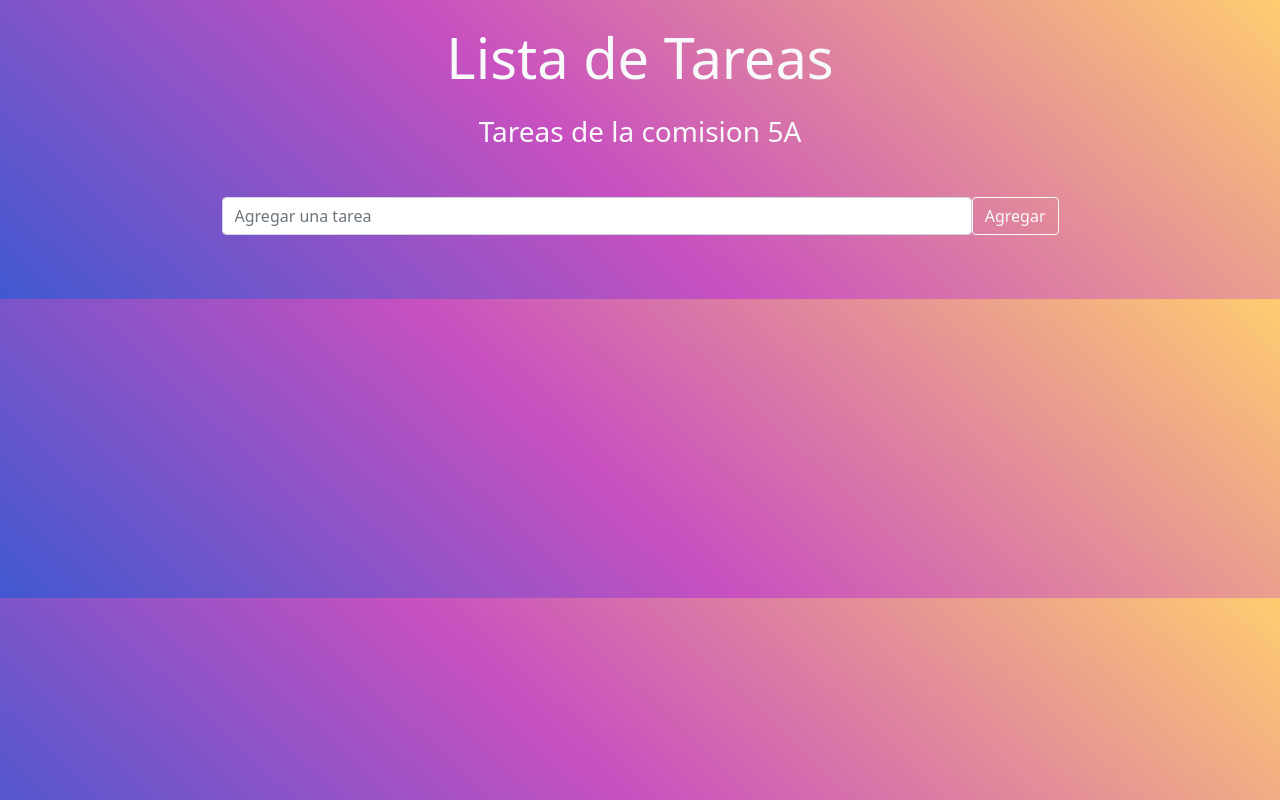
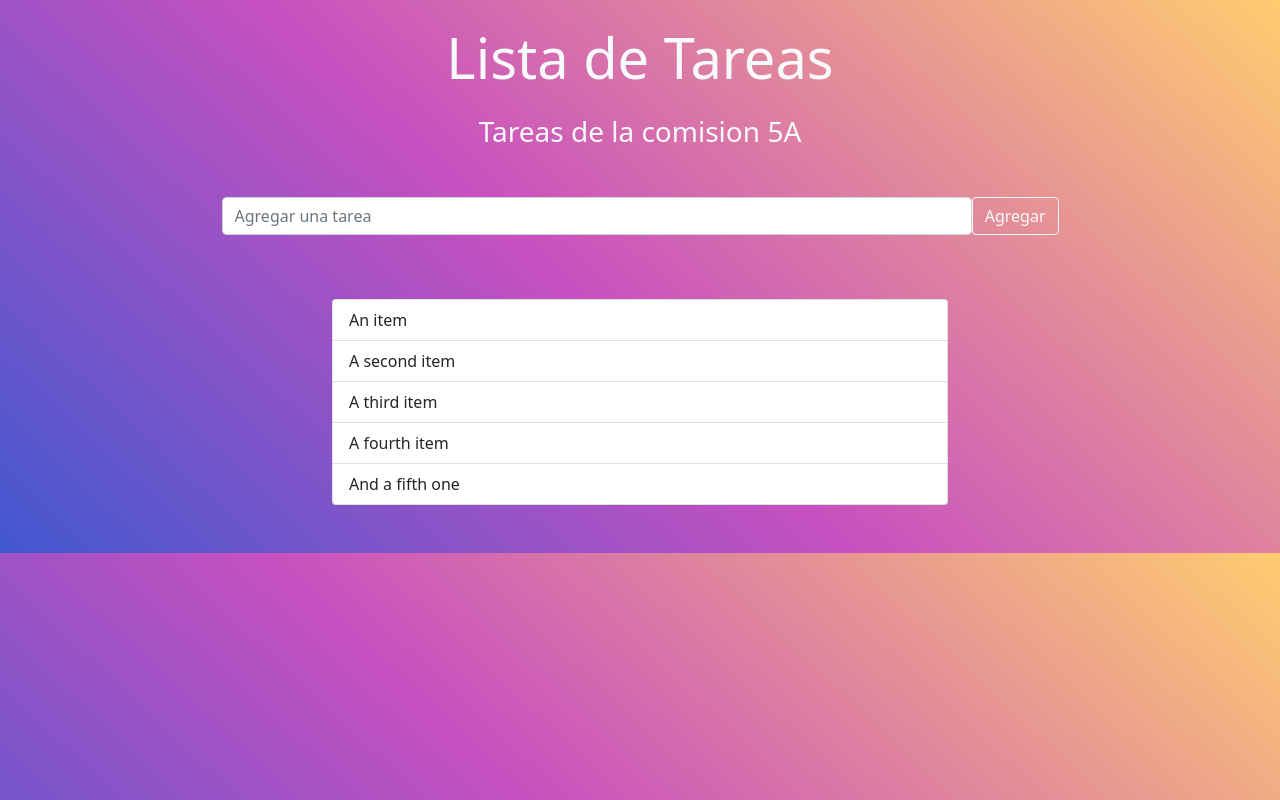
Before and after one commit to earias08/listaTareas5a, a React (Create React App) app: page / in a window 1280 px wide. Built offline with nearby package versions, Linux system fonts and the light colour scheme.

Commit message:
se agrego el componente Listatarea

```diff
--- a/src/App.js
+++ b/src/App.js
@@ -1,6 +1,6 @@
 import './App.css';
+import 'bootstrap/dist/css/bootstrap.min.css';
 import Titulo from './components/Titulo';
-import 'bootstrap/dist/css/bootstrap.min.css';
 import Subtitulo from './components/Subtitulo';
 import FormTareas from './components/FormTareas';
 
@@ -8,7 +8,7 @@ function App() {
   return (
     <div>
       {/*Esto es un class component*/}
-      <Titulo/>
+      <Titulo nuevoprop='prueba'/>
       <Subtitulo comision='5A' prueba={true}></Subtitulo>
       <FormTareas></FormTareas>
     </div>
--- a/src/components/FormTareas.js
+++ b/src/components/FormTareas.js
@@ -1,10 +1,11 @@
-import React, {useState} from "react";
+import React, { useState, Fragment } from "react";
+import ListaTarea from "./ListaTarea";
 
 const FormTareas = () => {
   // aqui escribo codigo de js
   // crear un state
   const [tareas, setTareas] = useState([]);
-const [tarea, setTarea] = useState('');
+  const [tarea, setTarea] = useState("");
 
   // const guardarTarea = (e) => {
   //     // obtengo el value del input
@@ -12,30 +13,40 @@ const [tarea, setTarea] = useState('');
   //     // guardar en el state
   //     setTarea(e.target.value);
   // }
-const handleSubmit = (e) =>{
+  const handleSubmit = (e) => {
     e.preventDefault();
-    console.log('prueba');
+    console.log("prueba");
     let arreglo = tareas;
     arreglo.push(tarea);
     // actualizar en el state que tiene la lista de tareas
     setTareas(arreglo);
-}
+    setTarea("");
+  };
 
   return (
-    <div className='container my-5 d-flex justify-content-center'>
+    <Fragment>
+      <div className="container my-5 d-flex justify-content-center">
         {/* esto es un comentario dentro del html */}
-      <form className='w-75' onSubmit={handleSubmit}>
+        <form className="w-75" onSubmit={handleSubmit}>
           <div className="mb-3 d-flex">
             <input
               type="text"
               className="form-control"
               placeholder="Agregar una tarea"
-            onChange = {(e)=> setTarea(e.target.value)}
+              value={tarea}
+              onChange={(e) => setTarea(e.target.value)}
             />
-          <button className='btn btn-outline-light' type='submit'>Agregar</button>
+            <button className="btn btn-outline-light" type="submit">
+              Agregar
+            </button>
           </div>
         </form>
       </div>
+      <section className='container w-50 my-5'>
+        {/* invoco al componente lista de tareas */}
+        <ListaTarea tareas={tareas}></ListaTarea>
+      </section>
+    </Fragment>
   );
 };
 
--- /dev/null
+++ b/src/components/ListaTarea.js
@@ -0,0 +1,20 @@
+import React from "react";
+
+const ListaTarea = (props) => {
+  // codigo de javascript
+  console.log(props.tareas);
+
+  return (
+    //   aqui puedo seguir con js
+    <ul className="list-group">
+      {/* aqui ya es html */}
+      <li className="list-group-item">An item</li>
+      <li className="list-group-item">A second item</li>
+      <li className="list-group-item">A third item</li>
+      <li className="list-group-item">A fourth item</li>
+      <li className="list-group-item">And a fifth one</li>
+    </ul>
+  );
+};
+
+export default ListaTarea;
```
Also changed, not shown: src/components/TareaIndividual.js (added, +11 -0 lines). Lines whose indentation alone changed are shown as unchanged.
